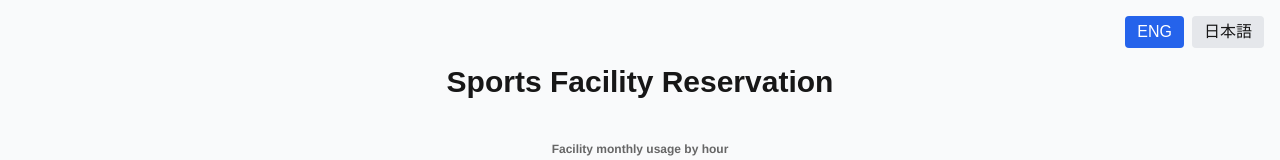
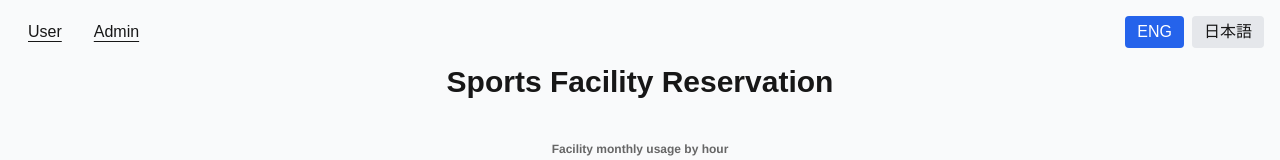
Before and after one commit to SkIrina/facility-reservation, a Next.js app in the folder facility-booking/: page /en/booking in a window 1280 px wide. Shown: the top 160 px of the page. Built offline with nearby package versions, Linux system fonts and the light colour scheme.

Commit message:
add navigation

```diff
--- a/facility-booking/app/[locale]/booking/page.tsx
+++ b/facility-booking/app/[locale]/booking/page.tsx
@@ -9,6 +9,7 @@ import {
   Title,
   Tooltip,
   Legend,
+  ChartOptions,
 } from "chart.js";
 import { Bar } from "react-chartjs-2";
 import { faker } from "@faker-js/faker";
@@ -22,7 +23,7 @@ ChartJS.register(
   Legend
 );
 
-export const options = {
+export const options: ChartOptions<"bar"> = {
   plugins: {
     title: {
       display: true,
@@ -61,7 +62,17 @@ const labels = [
   "20:00",
 ];
 
-export const data = {
+type DataProps = {
+  labels: string[];
+  datasets: {
+    label: string;
+    data: number[];
+    backgroundColor: string;
+    stack: string;
+  }[];
+};
+
+export const data: DataProps = {
   labels,
   datasets: [
     // {
--- a/facility-booking/app/[locale]/page.tsx
+++ b/facility-booking/app/[locale]/page.tsx
@@ -1,5 +1,4 @@
 import HomeForm from "../components/home/home-form";
-import { LanguageSwitcher } from "@/components/language-switcher";
 import { getDictionary } from "./dictionaries";
 
 export default async function HomePage({
--- a/facility-booking/app/components/home/expandable-card.tsx
+++ b/facility-booking/app/components/home/expandable-card.tsx
@@ -1,8 +1,8 @@
 import React, { useState } from "react";
 
-type Recursive<T> = {
-  [key: string]: T | Recursive<T>;
-};
+// type Recursive<T> = {
+//   [key: string]: T | Recursive<T>;
+// };
 
 export type TimeSlot =
   | "08:00"
@@ -28,12 +28,12 @@ export type Establishment = {
 };
 
 const ExpandableCard = ({
-  dictionary,
+  // dictionary,
   establishment,
   updatePrice,
   updateSelected,
 }: {
-  dictionary: Recursive<string>;
+  // dictionary: Recursive<string>;
   establishment: Establishment;
   updatePrice: (price: number) => void;
   updateSelected: ({
@@ -62,7 +62,7 @@ const ExpandableCard = ({
     setSelectedSlots(newSelectedSlots);
     const slots = Object.entries(newSelectedSlots);
     const totalPrice = slots.reduce(
-      (accumulator, [key, value]) => accumulator + value.length,
+      (accumulator, currentValue) => accumulator + currentValue[1].length,
       0
     );
     updatePrice(totalPrice);
--- a/facility-booking/app/components/home/home-form.tsx
+++ b/facility-booking/app/components/home/home-form.tsx
@@ -177,6 +177,7 @@ const HomeForm = ({
         );
       });
     });
+    setEstablishments((prev) => prev);
     // setEstablishments((prev) => {
     //   return prev.map((est) => {
     //     const updatedBooking = bookings.find(
@@ -392,7 +393,7 @@ const HomeForm = ({
           {results.map((est) => (
             <Fragment key={est.title}>
               <ExpandableCard
-                dictionary={dictionary}
+                // dictionary={dictionary}
                 establishment={est}
                 updatePrice={updatePrice}
                 updateSelected={updateSelected}
@@ -414,7 +415,7 @@ const HomeForm = ({
             <button
               type="button"
               className="py-2 bg-blue-600 text-white rounded-md px-10 mr-4 flex-grow text-3xl"
-              onClick={() => search()}
+              onClick={() => reserve()}
             >
               {(dictionary.form as Record<string, string>).reserve}
             </button>
--- a/facility-booking/app/components/language-switcher.tsx
+++ b/facility-booking/app/components/language-switcher.tsx
@@ -2,6 +2,21 @@ import Link from "next/link";
 
 export function LanguageSwitcher({ locale }: { locale: string }) {
   return (
+    <>
+      <div className="absolute top-4 left-4 space-x-2">
+        <Link
+          href={"/" + locale}
+          className={`px-3 py-1 rounded inline-block underline underline-offset-4`}
+        >
+          {locale === "en" ? "User" : "利用者"}
+        </Link>
+        <Link
+          href={"/" + locale + "/booking"}
+          className={`px-3 py-1 rounded inline-block underline underline-offset-4`}
+        >
+          {locale === "en" ? "Admin" : "管理者"}
+        </Link>
+      </div>
       <div className="absolute top-4 right-4 space-x-2">
         <Link
           href="/en"
@@ -20,5 +35,6 @@ export function LanguageSwitcher({ locale }: { locale: string }) {
           日本語
         </Link>
       </div>
+    </>
   );
 }
--- a/facility-booking/package.json
+++ b/facility-booking/package.json
@@ -12,6 +12,7 @@
   "dependencies": {
     "@formatjs/intl-localematcher": "^0.5.8",
     "@radix-ui/react-slot": "^1.0.2",
+    "@types/chart.js": "^2.9.41",
     "@types/node": "^20.0.0",
     "@types/react": "^18.0.0",
     "@types/react-dom": "^18.0.0",
```
Also changed, not shown: 1 other file (tests, documents, lock files or other folders). Lines whose indentation alone changed are shown as unchanged.
